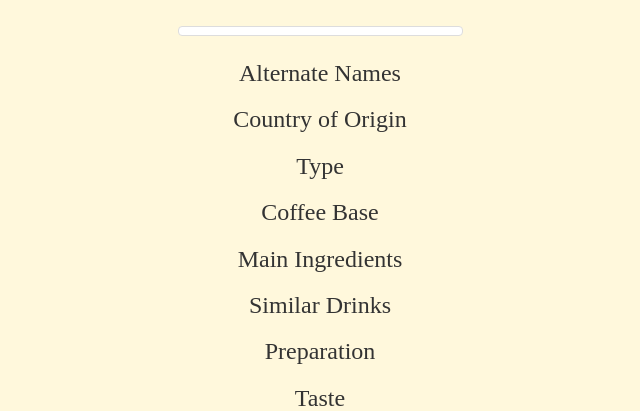
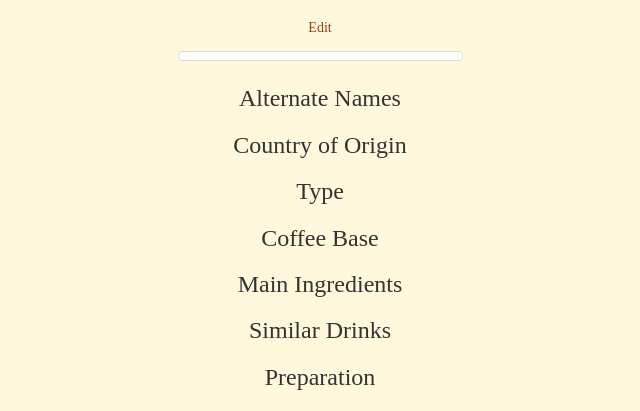
Before and after one commit to migcast21/ZoidbergProjectTwo, a Node server app: template views/show.ejs in a window 1280 px wide. Shown: the top 411 px of the page, without its empty margins (320-960 px from the left). Run offline with Node 20, Linux system fonts and the light colour scheme; the template is opened without the code that fills it, so the values that code supplies are empty; some libraries are stand-ins or nearby versions; some web fonts are replaced.

Commit message:
added some navigation

```diff
--- a/public/style.css
+++ b/public/style.css
@@ -50,3 +50,7 @@ a:visited {
 p {
     color: saddlebrown;
 }
+
+.mini nav {
+    padding: 20px;
+}
--- a/views/show.ejs
+++ b/views/show.ejs
@@ -13,6 +13,9 @@
 <body>
     <div class = "container">
         <h1><%=coffee.name ; %></h1>
+        <h5>
+            <a href="/drinks/<%=coffee.id; %>/edit" class = "btn-secondary">Edit</a>
+        </h5>
         <img src ="<%=coffee.img; %>" class = "img-thumbnail">
         <h3>Alternate Names</h3>
             <p><%=coffee.alternate_names; %></p>
@@ -33,7 +36,7 @@
         <h3>Notes</h3>
             <p><%=coffee.notes%></p>
     </div>
-    <a href="/drinks" class = "button">Back</a>
+        <a href="/drinks" class = "button">Back</a>
     <br/>
     <br/>
     <br/>
```
